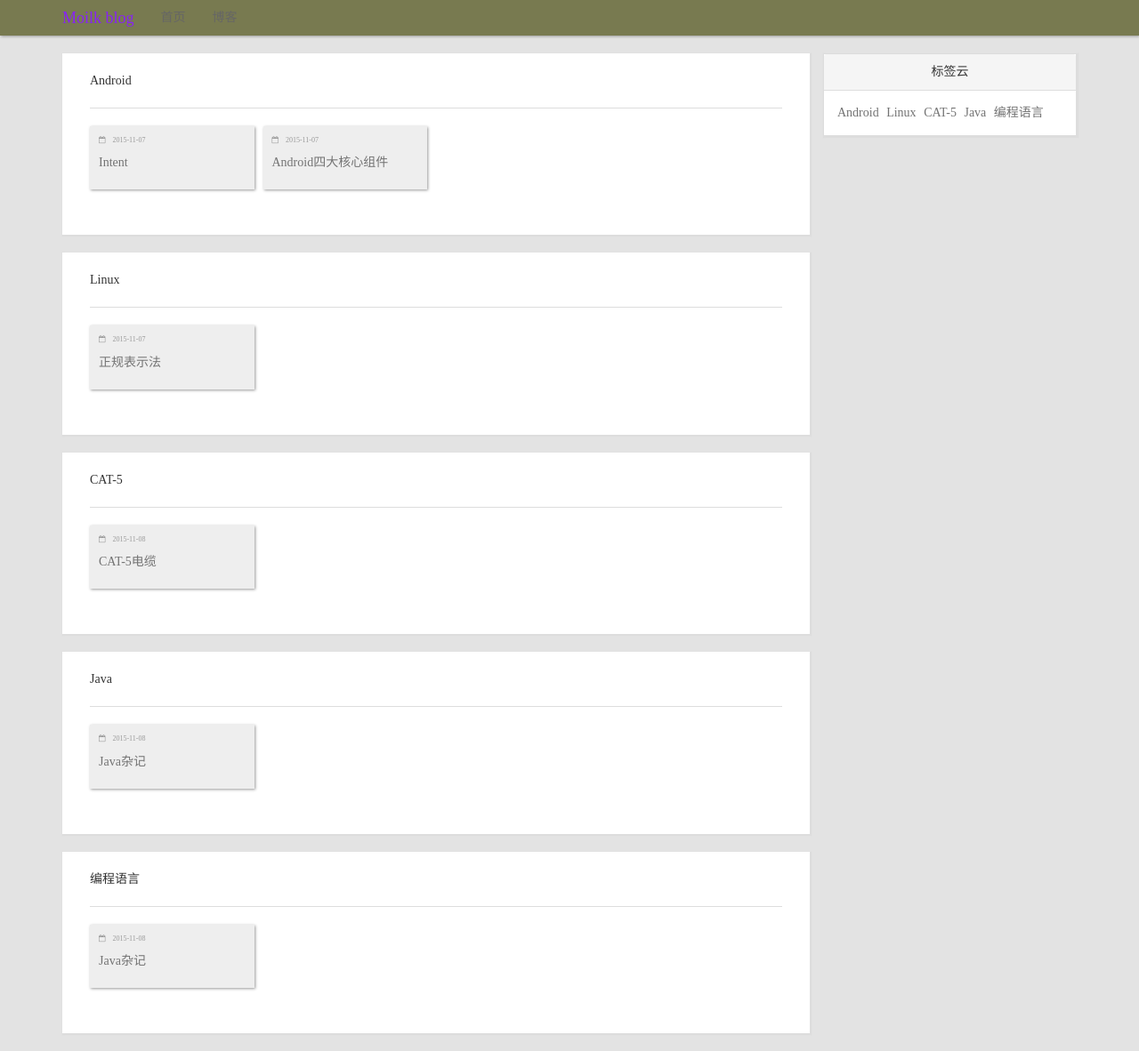
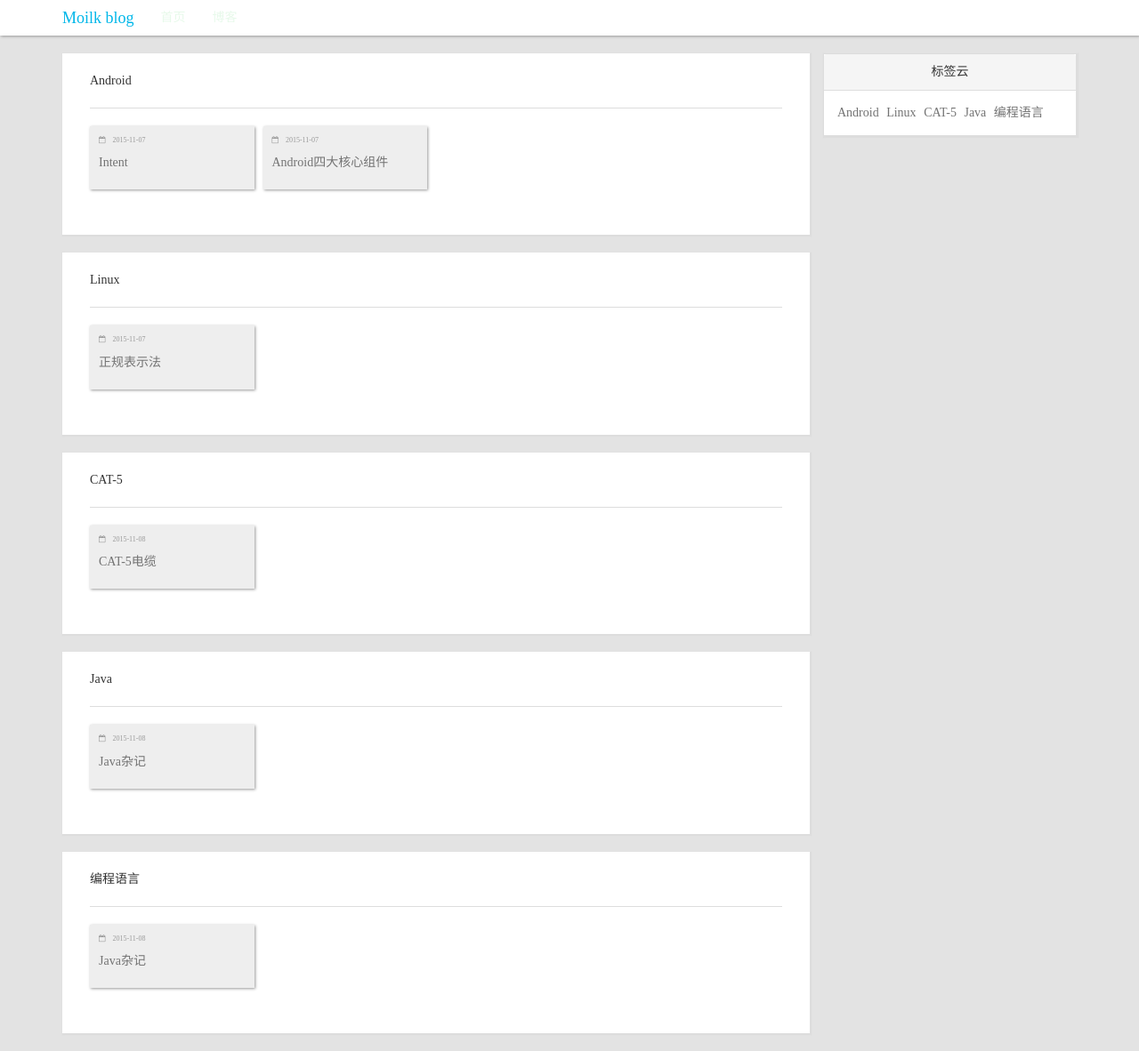
Before and after one commit to MoilkNepho/Blog, a Jekyll site: the page built from tag.html, in a window 1280 px wide. Shown: the whole page at 89% size. Built offline with Jekyll 4.4.1, drawn with Linux system fonts in a browser that asks for light colours; nearby versions of some CDN libraries; comment, search, counter and statistics services are not loaded.

Commit message:
markdown

```diff
--- a/assets/stylesheet/components/_navbar.scss
+++ b/assets/stylesheet/components/_navbar.scss
@@ -1,7 +1,7 @@
 .navbar-pithy {
   min-height: 40px;
 
-  background-color: #787a50;
+  background-color: $white;
   border: none;
   border-radius: 0;
   box-shadow: 1px 1px 3px $gray-dark;
@@ -10,11 +10,11 @@
     height: 40px;
     padding: 10px 15px;
 
-    color: #8822f7;
+    color: $primary-color;
   }
 
   .navbar-brand:hover{
-    color: #5606ad;
+    color: $primary-color;
   }
 
   .navbar-form {
@@ -24,13 +24,13 @@
   .navbar-nav > li > a {
     padding-top: 10px;
     padding-bottom: 10px;
-    color: $gray-darker;
+    color: #e7f9ea;
     line-height: 20px;
     border: none;
   }
 
   .navbar-nav > li > a:hover {
-      background-color: $gray-lighter;
+      background-color: #e7f9ea;
   }
 
   .navbar-toggle{
```
